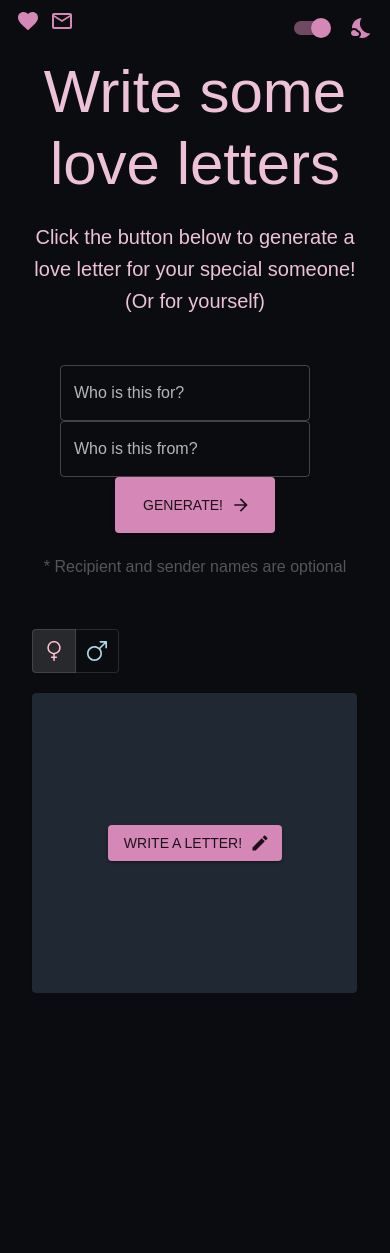
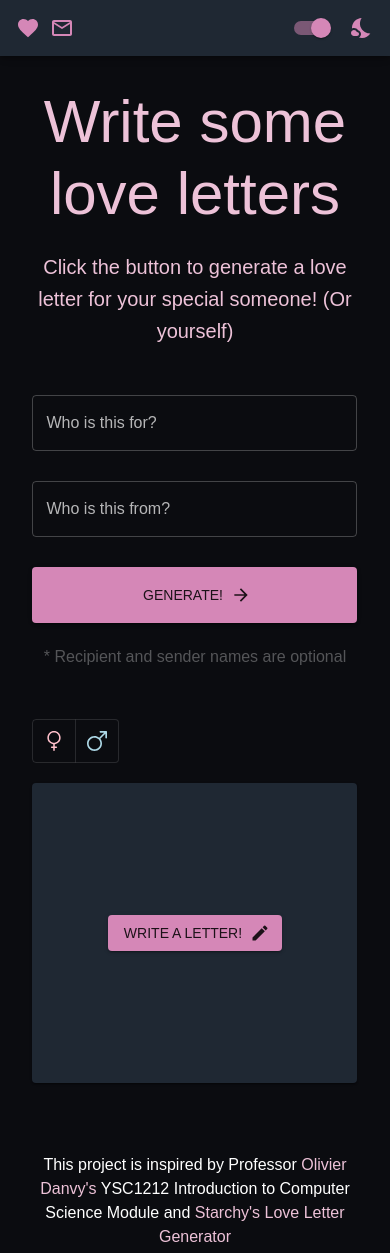
Before and after one commit to leonardtng/write-some-love-letters, a React (Create React App) app: page / in a window 390 px wide. Before the commit the page ends 993 px from the top, so only its background shows below. Built offline with nearby package versions, Linux system fonts and the light colour scheme.

Commit message:
Added footer, updated generator function

```diff
--- a/src/@constants/sentenceBank.ts
+++ b/src/@constants/sentenceBank.ts
@@ -9,13 +9,16 @@ export const defaultSentencesSet1 = [
 export const defaultSentencesSet2 = [
   'There was never a love like ours and there never will be again. ',
   'My life is complete with you. ',
-  'You are my sunny day in spring.',
-  'You are the warmth in my winter. '
+  'You are my sunny day in spring. ',
+  'You are my warmth in winter. ',
+  'You are the beauty of autumn. ',
+  'You are the breeze in summer. '
 ]
 
 export const forHerSentences = [
-  'The way you look at me makes me feel strong, confident and like I can conquer the world and when I do, I will give it to you. ',
-  'I am so happy to wake-up to your beautiful face, your sweet voice and tender touch. '
+  'The way you look at me makes me feel strong and confident. ',
+  'I am so happy to wake-up to your beautiful face, your sweet voice and tender touch. ',
+  'Every time I see you I fall in love all over again. '
 ]
 
 export const forHimSentences = [
--- a/src/@constants/wordBank.ts
+++ b/src/@constants/wordBank.ts
@@ -27,7 +27,8 @@ export const verbs = [
   'caress',
   'lusts',
   'cares',
-  'adores'
+  'adores',
+  'pines'
 ]
 
 export const adverbs = [
@@ -56,7 +57,8 @@ export const senderAdjectives = [
   'avid',
   'ardent',
   'sympathetic',
-  'erotic'
+  'erotic',
+  'unsatisfied'
 ]
 
 export const recipientAdjectives = [
@@ -69,7 +71,8 @@ export const recipientAdjectives = [
   'magical',
   'seductive',
   'lovable',
-  'dearest'
+  'dearest',
+  'fond'
 ]
 
 export const senderNouns = [
@@ -80,7 +83,10 @@ export const senderNouns = [
   'adoration',
   'hunger',
   'wish',
-  'ambition'
+  'ambition',
+  'desire',
+  'passion',
+
 ]
 
 export const recipientNouns = [
@@ -88,11 +94,34 @@ export const recipientNouns = [
   'beauty',
   'kindness',
   'hotness',
-  'lovliness',
+  'loveliness',
   'allure',
   'gorgeousness',
   'sexiness',
   'fancy',
   'rapture',
-  'fervour'
+  'fervour',
+  'ardour'
 ]
+
+export const bodyParts = [
+  'eyes',
+  'nose',
+  'mouth',
+  'hair',
+  'hands',
+  'legs',
+  'lips',
+  'voice',
+  'smile',
+]
+
+export const bodyPartsFemale = [
+  ...bodyParts,
+  'bosom',
+]
+
+export const bodyPartsMale = [
+  ...bodyParts,
+  'chest',
+]
--- a/src/@utils/generateLetter.ts
+++ b/src/@utils/generateLetter.ts
@@ -1,4 +1,4 @@
-import { adverbs, altSalutationsFemale, altSalutationsMale, recipientAdjectives, recipientNouns, senderAdjectives, senderNouns, verbs } from "../@constants/wordBank";
+import { adverbs, altSalutationsFemale, altSalutationsMale, bodyPartsFemale, bodyPartsMale, recipientAdjectives, recipientNouns, senderAdjectives, senderNouns, verbs } from "../@constants/wordBank";
 import { defaultSentencesSet1, defaultSentencesSet2, forHerSentences, forHimSentences } from '../@constants/sentenceBank';
 import { LoveLetter } from "../@types";
 
@@ -28,9 +28,11 @@ const generateLetter = (recipient?: string, sender?: string, recipientGender: st
 
   const generated3 = `My ${getRandom(senderNouns)} ${getRandom(verbs)} for your ${getRandom(recipientNouns)}. `
 
-  const generated4 = `You are my ${getRandom(senderAdjectives)} ${getRandom(senderNouns)}: A ${getRandom(recipientAdjectives)} ${getRandom(recipientNouns)}. `
+  const generated4 = `Your ${getRandom(recipientAdjectives)} ${getRandom(recipientGender === 'female' ? bodyPartsFemale : bodyPartsMale)} is my ${getRandom(senderAdjectives)} ${getRandom(senderNouns)}. `
 
-  const body = generated1 + getRandom(defaultSentencesSet1) + generated2 + getRandom(recipientGender === 'female' ? forHerSentences : forHimSentences) + generated3 + getRandom(defaultSentencesSet2) + generated4
+  const generated5 = `You are my ${getRandom(senderAdjectives)} ${getRandom(senderNouns)}: A ${getRandom(recipientAdjectives)} ${getRandom(recipientNouns)}. `
+
+  const body = generated1 + getRandom(defaultSentencesSet1) + generated2 + getRandom(recipientGender === 'female' ? forHerSentences : forHimSentences) + generated3 + getRandom(defaultSentencesSet2) + generated4 + generated5
 
   const signOff = `Yours ${getRandom(adverbs)}, `
   const senderName = `${sender ? sender : 'Anonymous'}`
--- /dev/null
+++ b/src/components/structure/Footer.tsx
@@ -0,0 +1,38 @@
+import React from 'react';
+import { makeStyles, Theme } from '@material-ui/core/styles';
+import { Grid, Typography } from '@material-ui/core';
+
+const useStyles = makeStyles<Theme>((theme: Theme) => ({
+  footer: {
+    height: 50,
+    bottom: 0,
+    width: '100%',
+    textAlign: 'center',
+    marginTop: 70,
+    marginBottom: 50,
+    position: 'relative',
+    '& a': {
+      textDecoration: 'none',
+      color: theme.palette.secondary.main
+    }
+  }
+}));
+
+const Footer: React.FC = () => {
+  const classes = useStyles();
+
+  return (
+    <Grid container spacing={0} className={classes.footer}>
+      <Grid item xs={12}>
+        <Typography>
+          This project is inspired by Professor
+          <a href="https://www.yale-nus.edu.sg/about/faculty/olivier-danvy/" target="_blank" rel="noreferrer"> Olivier Danvy's </a>
+          YSC1212 Introduction to Computer Science Module and
+          <a href="http://www.alpha60.de/art/love_letters/" target="_blank" rel="noreferrer"> Starchy's Love Letter Generator</a>
+        </Typography>
+      </Grid>
+    </Grid>
+  )
+}
+
+export default Footer
--- a/src/components/structure/LoveLetterGenerator.tsx
+++ b/src/components/structure/LoveLetterGenerator.tsx
@@ -1,6 +1,6 @@
 import React, { Fragment, useState } from 'react';
 import { makeStyles, Theme } from '@material-ui/core/styles';
-import { Button, Grid, Paper, TextField, Typography } from '@material-ui/core';
+import { Button, Grid, Paper, TextField, Tooltip, Typography } from '@material-ui/core';
 import { ArrowForward, Edit, Refresh } from '@material-ui/icons';
 import Female from '../../assets/female.svg';
 import Male from '../../assets/male.svg';
@@ -11,6 +11,9 @@ import { ToggleButton, ToggleButtonGroup } from '@material-ui/lab';
 const useStyles = makeStyles((theme: Theme) => ({
   root: {
     textAlign: 'center',
+  },
+  header: {
+    marginTop: 30,
   },
   inputSection: {
     '& .MuiTextField-root': {
@@ -40,13 +43,35 @@ const useStyles = makeStyles((theme: Theme) => ({
     width: 700,
     textAlign: 'justify',
     padding: 30,
+    '& .MuiTypography-gutterBottom': {
+      marginBottom: '1em',
+    }
   },
   filler: {
     height: '100%',
     display: 'flex',
     justifyContent: 'center',
     alignItems: 'center'
-  }
+  },
+  '@media only screen and (max-width: 960px)': {
+    inputSection: {
+      '& .MuiTextField-root': {
+        maxWidth: 700,
+        width: '100%',
+        marginBottom: 30,
+        marginRight: 0,
+      },
+      '& .MuiButton-root': {
+        height: 56,
+        maxWidth: 700,
+        width: '100%',
+      },
+      '& .MuiTypography-root': {
+        marginTop: 20,
+        color: theme.palette.action.disabled,
+      },
+    },
+  },
 }));
 
 const LoveLetterGenrator: React.FC = () => {
@@ -76,12 +101,12 @@ const LoveLetterGenrator: React.FC = () => {
 
   return (
     <Grid container spacing={6} className={classes.root}>
-      <Grid item xs={12}>
+      <Grid item xs={12} className={classes.header}>
         <Typography variant="h2" component="h1" color="secondary" gutterBottom>
           Write some love letters
         </Typography>
         <Typography variant="h6" component="h2" color="secondary">
-          Click the button below to generate a love letter for your special someone! (Or for yourself)
+          Click the button to generate a love letter for your special someone! (Or yourself)
         </Typography>
       </Grid>
       <Grid item xs={12} className={classes.inputSection}>
@@ -121,12 +146,16 @@ const LoveLetterGenrator: React.FC = () => {
           onChange={handleRecipientGender}
           aria-label="text alignment"
         >
+          <Tooltip title="For Her" placement="top">
             <ToggleButton value="female">
               <img src={Female} alt="Female" height="20" />
             </ToggleButton>
+          </Tooltip>
+          <Tooltip title="For Him" placement="top">
             <ToggleButton value="male">
               <img src={Male} alt="Male" height="20" />
             </ToggleButton>
+          </Tooltip>
         </ToggleButtonGroup>
         <div className={classes.letterContainer}>
           <Paper className={classes.letterBody}>
--- a/src/components/structure/NavBar.tsx
+++ b/src/components/structure/NavBar.tsx
@@ -13,6 +13,8 @@ const useStyles = makeStyles<Theme>((theme: Theme) => ({
     },
   },
   icons: {
+    display: 'flex',
+    alignItems: 'center',
     '& .MuiSvgIcon-root': {
       marginRight: 10,
     }
@@ -27,6 +29,14 @@ const useStyles = makeStyles<Theme>((theme: Theme) => ({
   },
   appBar: {
     zIndex: theme.zIndex.drawer + 1,
+  },
+  '@media only screen and (max-width: 960px)': {
+    root: {
+      '& .MuiAppBar-root': {
+        background: theme.palette.background.paper,
+        boxShadow: '0px 2px 4px -1px rgba(0,0,0,0.2), 0px 4px 5px 0px rgba(0,0,0,0.14), 0px 1px 10px 0px rgba(0,0,0,0.12)',
+      },
+    },
   },
 }));
 
--- a/src/pages/Main.tsx
+++ b/src/pages/Main.tsx
@@ -3,6 +3,7 @@ import { makeStyles, Theme } from '@material-ui/core/styles';
 import { Grid } from '@material-ui/core';
 import NavBar from '../components/structure/NavBar';
 import LoveLetterGenerator from '../components/structure/LoveLetterGenerator';
+import Footer from '../components/structure/Footer';
 
 const useStyles = makeStyles((theme: Theme) => ({
   root: {
@@ -26,6 +27,11 @@ const Main: React.FC = () => {
         <LoveLetterGenerator />
       </Grid>
       <Grid item xs={1} lg={2} xl={3}></Grid>
+      <Grid item xs={1} lg={2} xl={3}></Grid>
+      <Grid item xs={10} lg={8} xl={6}>
+        <Footer />
+      </Grid>
+      <Grid item xs={1} lg={2} xl={3}></Grid>
     </Grid>
   );
 }
```
Lines whose indentation alone changed are shown as unchanged.
